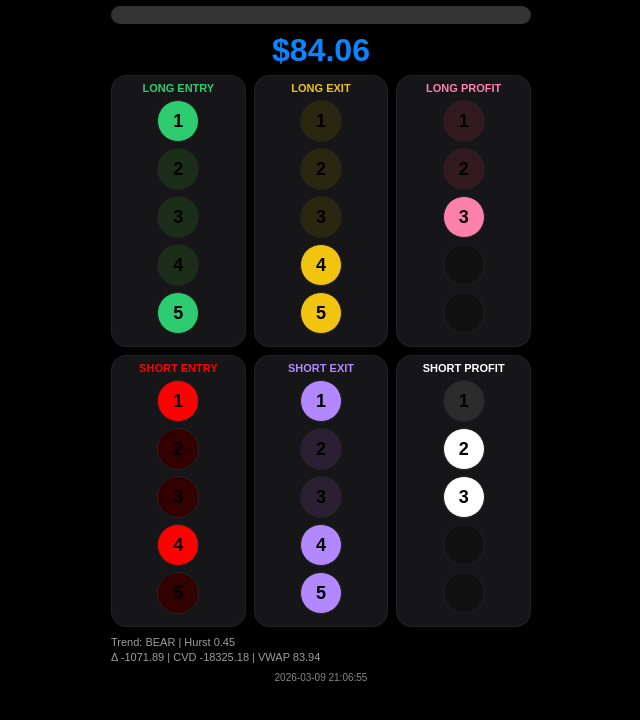
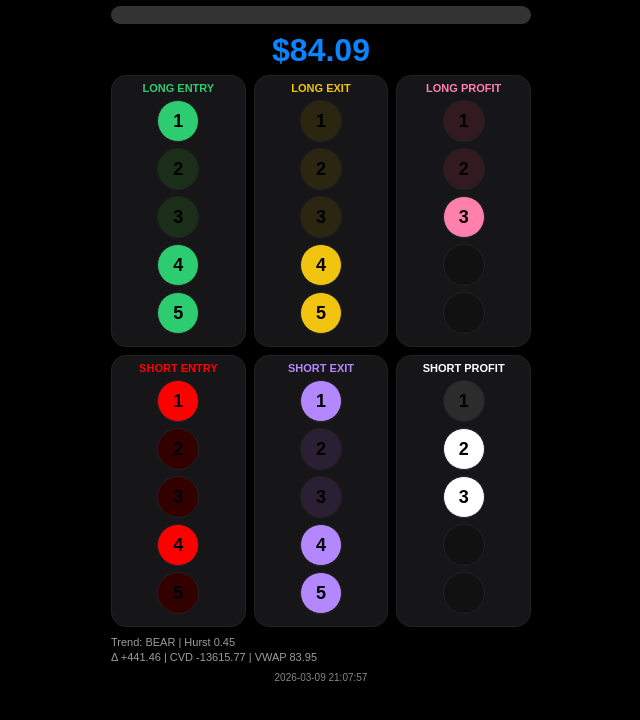
Before and after one commit to vicccx/CYPTO, a plain HTML site: page index.html in a window 1280 px wide. Shown: the whole page, without its empty margins (319-959 px from the left). Drawn offline with Linux system fonts and the light colour scheme.

Commit message:
Update XAG dashboard

```diff
--- a/index.html
+++ b/index.html
@@ -11,9 +11,9 @@ body{background:#000;color:#fff;font-family:sans-serif;margin:0 auto;padding:6px
 .stats{font-size:11px;color:#9d9d9d;margin-top:8px;line-height:1.4;}
 </style></head><body>
 <div class='status-bar empty' style='background:#333;'></div>
-<div class='price'>$84.06</div>
+<div class='price'>$84.09</div>
 <div class='grid'>
-  <div class='col'><div class='label' style='color:#2ecc71'>LONG ENTRY</div><div style="background:#2ecc71;width:40px;height:40px;border-radius:50%;margin:6px auto;display:flex;align-items:center;justify-content:center;font-weight:800;color:#000;font-size:18px;border:1px solid #222;">1</div><div style="background:#1a2e1a;width:40px;height:40px;border-radius:50%;margin:6px auto;display:flex;align-items:center;justify-content:center;font-weight:800;color:#000;font-size:18px;border:1px solid #222;">2</div><div style="background:#1a2e1a;width:40px;height:40px;border-radius:50%;margin:6px auto;display:flex;align-items:center;justify-content:center;font-weight:800;color:#000;font-size:18px;border:1px solid #222;">3</div><div style="background:#1a2e1a;width:40px;height:40px;border-radius:50%;margin:6px auto;display:flex;align-items:center;justify-content:center;font-weight:800;color:#000;font-size:18px;border:1px solid #222;">4</div><div style="background:#2ecc71;width:40px;height:40px;border-radius:50%;margin:6px auto;display:flex;align-items:center;justify-content:center;font-weight:800;color:#000;font-size:18px;border:1px solid #222;">5</div></div>
+  <div class='col'><div class='label' style='color:#2ecc71'>LONG ENTRY</div><div style="background:#2ecc71;width:40px;height:40px;border-radius:50%;margin:6px auto;display:flex;align-items:center;justify-content:center;font-weight:800;color:#000;font-size:18px;border:1px solid #222;">1</div><div style="background:#1a2e1a;width:40px;height:40px;border-radius:50%;margin:6px auto;display:flex;align-items:center;justify-content:center;font-weight:800;color:#000;font-size:18px;border:1px solid #222;">2</div><div style="background:#1a2e1a;width:40px;height:40px;border-radius:50%;margin:6px auto;display:flex;align-items:center;justify-content:center;font-weight:800;color:#000;font-size:18px;border:1px solid #222;">3</div><div style="background:#2ecc71;width:40px;height:40px;border-radius:50%;margin:6px auto;display:flex;align-items:center;justify-content:center;font-weight:800;color:#000;font-size:18px;border:1px solid #222;">4</div><div style="background:#2ecc71;width:40px;height:40px;border-radius:50%;margin:6px auto;display:flex;align-items:center;justify-content:center;font-weight:800;color:#000;font-size:18px;border:1px solid #222;">5</div></div>
   <div class='col'><div class='label' style='color:#f1c40f'>LONG EXIT</div><div style="background:#2b2610;width:40px;height:40px;border-radius:50%;margin:6px auto;display:flex;align-items:center;justify-content:center;font-weight:800;color:#000;font-size:18px;border:1px solid #222;">1</div><div style="background:#2b2610;width:40px;height:40px;border-radius:50%;margin:6px auto;display:flex;align-items:center;justify-content:center;font-weight:800;color:#000;font-size:18px;border:1px solid #222;">2</div><div style="background:#2b2610;width:40px;height:40px;border-radius:50%;margin:6px auto;display:flex;align-items:center;justify-content:center;font-weight:800;color:#000;font-size:18px;border:1px solid #222;">3</div><div style="background:#f1c40f;width:40px;height:40px;border-radius:50%;margin:6px auto;display:flex;align-items:center;justify-content:center;font-weight:800;color:#000;font-size:18px;border:1px solid #222;">4</div><div style="background:#f1c40f;width:40px;height:40px;border-radius:50%;margin:6px auto;display:flex;align-items:center;justify-content:center;font-weight:800;color:#000;font-size:18px;border:1px solid #222;">5</div></div>
   <div class='col'><div class='label' style='color:#ff80ab'>LONG PROFIT</div><div style="background:#331a21;width:40px;height:40px;border-radius:50%;margin:6px auto;display:flex;align-items:center;justify-content:center;font-weight:800;color:#000;font-size:18px;border:1px solid #222;">1</div><div style="background:#331a21;width:40px;height:40px;border-radius:50%;margin:6px auto;display:flex;align-items:center;justify-content:center;font-weight:800;color:#000;font-size:18px;border:1px solid #222;">2</div><div style="background:#ff80ab;width:40px;height:40px;border-radius:50%;margin:6px auto;display:flex;align-items:center;justify-content:center;font-weight:800;color:#000;font-size:18px;border:1px solid #222;">3</div><div style="background:#111;width:40px;height:40px;border-radius:50%;margin:6px auto;display:flex;align-items:center;justify-content:center;font-weight:800;color:#000;font-size:18px;border:1px solid #222;"></div><div style="background:#111;width:40px;height:40px;border-radius:50%;margin:6px auto;display:flex;align-items:center;justify-content:center;font-weight:800;color:#000;font-size:18px;border:1px solid #222;"></div></div>
 </div>
@@ -24,7 +24,7 @@ body{background:#000;color:#fff;font-family:sans-serif;margin:0 auto;padding:6px
 </div>
 <div class='stats'>
   Trend: BEAR | Hurst 0.45<br/>
-  Δ -1071.89 | CVD -18325.18 | VWAP 83.94
+  Δ +441.46 | CVD -13615.77 | VWAP 83.95
 </div>
-<div style='font-size:10px;color:#868686;text-align:center;padding:6px 0;'>2026-03-09 21:06:55</div>
+<div style='font-size:10px;color:#868686;text-align:center;padding:6px 0;'>2026-03-09 21:07:57</div>
 </body></html>
```
